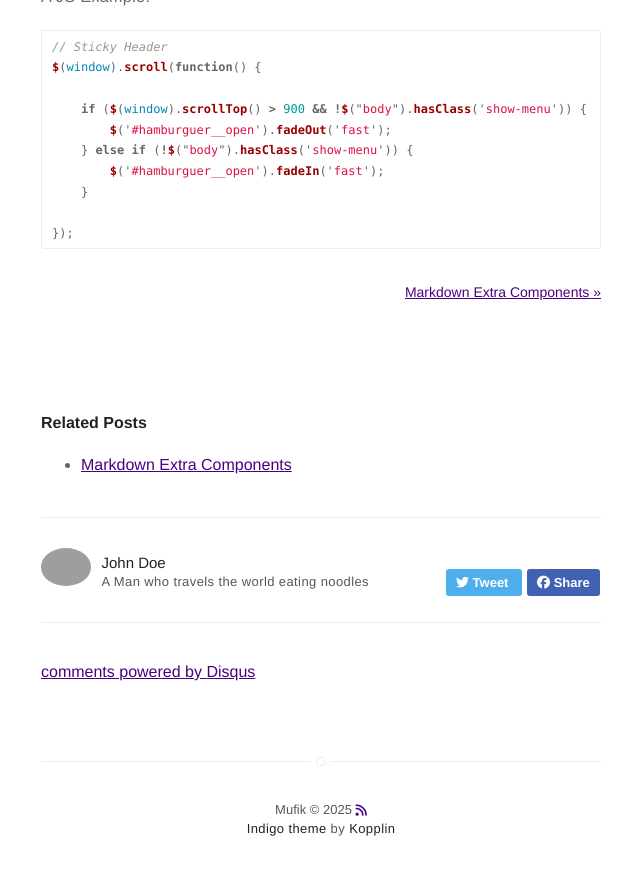
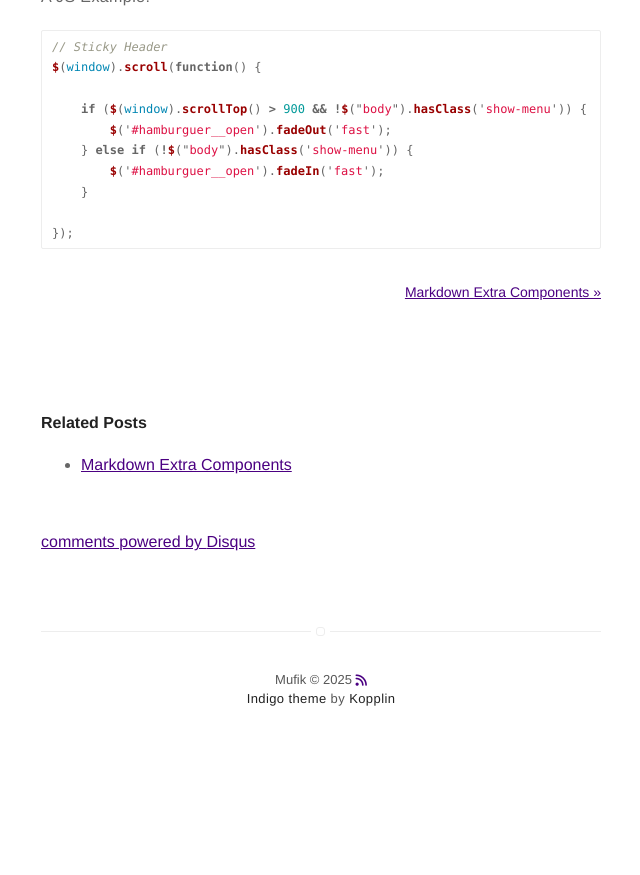
Before and after one commit to Muf1k/CZ, a Jekyll site: the page built from _posts/2016-02-24-markdown-common-elements.markdown, in a window 1280 px wide and 900 px high, scrolled down 5166 px. Shown: the top 875 px of the window, without its empty margins (319-959 px from the left). Built offline with Jekyll 4.4.1, drawn with Linux system fonts in a browser that asks for light colours; nearby versions of some CDN libraries; comment, search, counter and statistics services are not loaded; after the commit the page ends 5937 px from its top, so only the background shows below that.

Commit message:
Update _config.yml

```diff
--- a/_config.yml
+++ b/_config.yml
@@ -3,7 +3,7 @@
 bio: Vítej, zde jsou veci které provozuji
 
 # twitter summary info
-description: Nedebilni
+description: Česky
 
 # if it's an external image, update below for true
 # better with square images
@@ -43,20 +43,6 @@
 youtube: "@NEDEBILNIVIDEAGROUP"
 steam: "id/MyBlueMufik"
 
-authors:
-  johndoe:
-    name: John Doe
-    bio: A Man who travels the world eating noodles
-    external-image: false
-    picture: assets/images/profile.jpg
-    twitter: johndoe
-  jamesfoster:
-    name: James Foster
-    bio: A Man who develops software with coffee
-    external-image: false
-    picture: assets/images/james.jpg
-    twitter: jamesfoster
-
 # do you want a larger site? change the option below
 # options: [normal, large] | default: normal
 # normal = 560px / large = 810px
@@ -66,7 +52,7 @@
 projects: false
 
 # if you don't need "about" or "blog", comment them out below
-about: true
+about: false
 blog: false
 
 # do you want to show the "read time" of the posts?
@@ -82,7 +68,7 @@
 post-advance-links: [blog]
 
 # show author block at the end of a post ?
-show-author: true
+show-author: false
 
 # do you want some animations?
 animation: true
```
